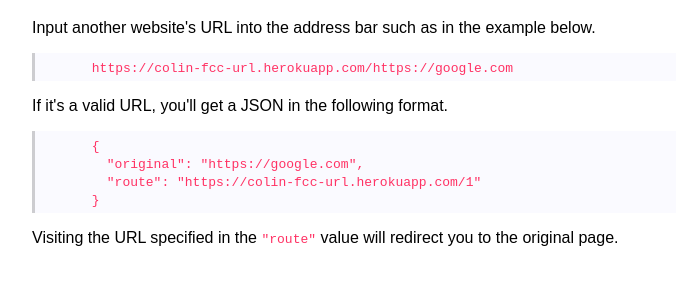
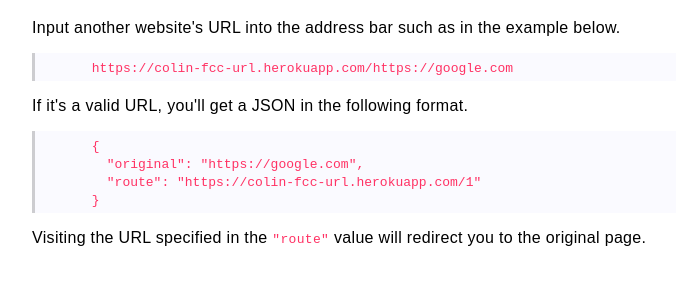
Before and after one commit to colinthornton/fcc-url-shortener, a website: page public/index.html in a window 1280 px wide. Shown: the part 79-364 px from the top of the page, without its empty margins (40-716 px from the left). Drawn offline with Linux system fonts and the light colour scheme.

Commit message:
Add letter spacing

```diff
--- a/public/style.css
+++ b/public/style.css
@@ -2,6 +2,10 @@ body {
   font-family: sans-serif;
   padding: 10px 5%;
   min-width: 600px;
+}
+
+p {
+  letter-spacing: 0.02em;
 }
 
 .code-box {
```
